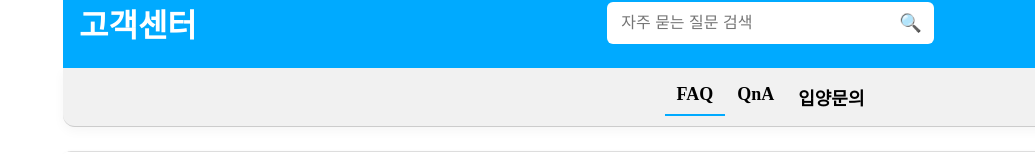
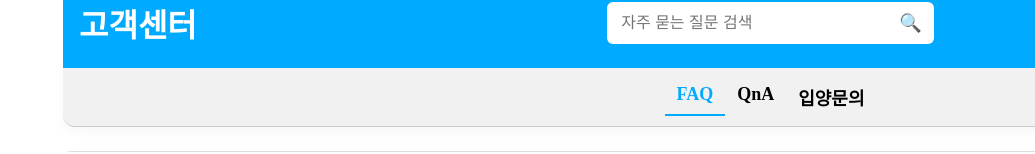
Before and after one commit to hms1218/TeamProject-UKA, a React (Create React App) app: page /customer in a window 1280 px wide. In both pictures the pointer is over the link "FAQ". Shown: the part 170-324 px from the top of the page, without its empty margins (245-1280 px from the left). Built offline with nearby package versions, Linux system fonts and the light colour scheme.

Commit message:
미니 탭바 호버시 색상 켜기

```diff
--- a/src/components/Borders/Pages/CustomerLayout.css
+++ b/src/components/Borders/Pages/CustomerLayout.css
@@ -17,6 +17,10 @@
   padding: 6px 12px;
   position: relative;
   font-size: 18px;
+}
+
+.mini-tab-bar a:hover {
+  color: #00aaff;
 }
 
 .mini-tab-bar a.active {
```
